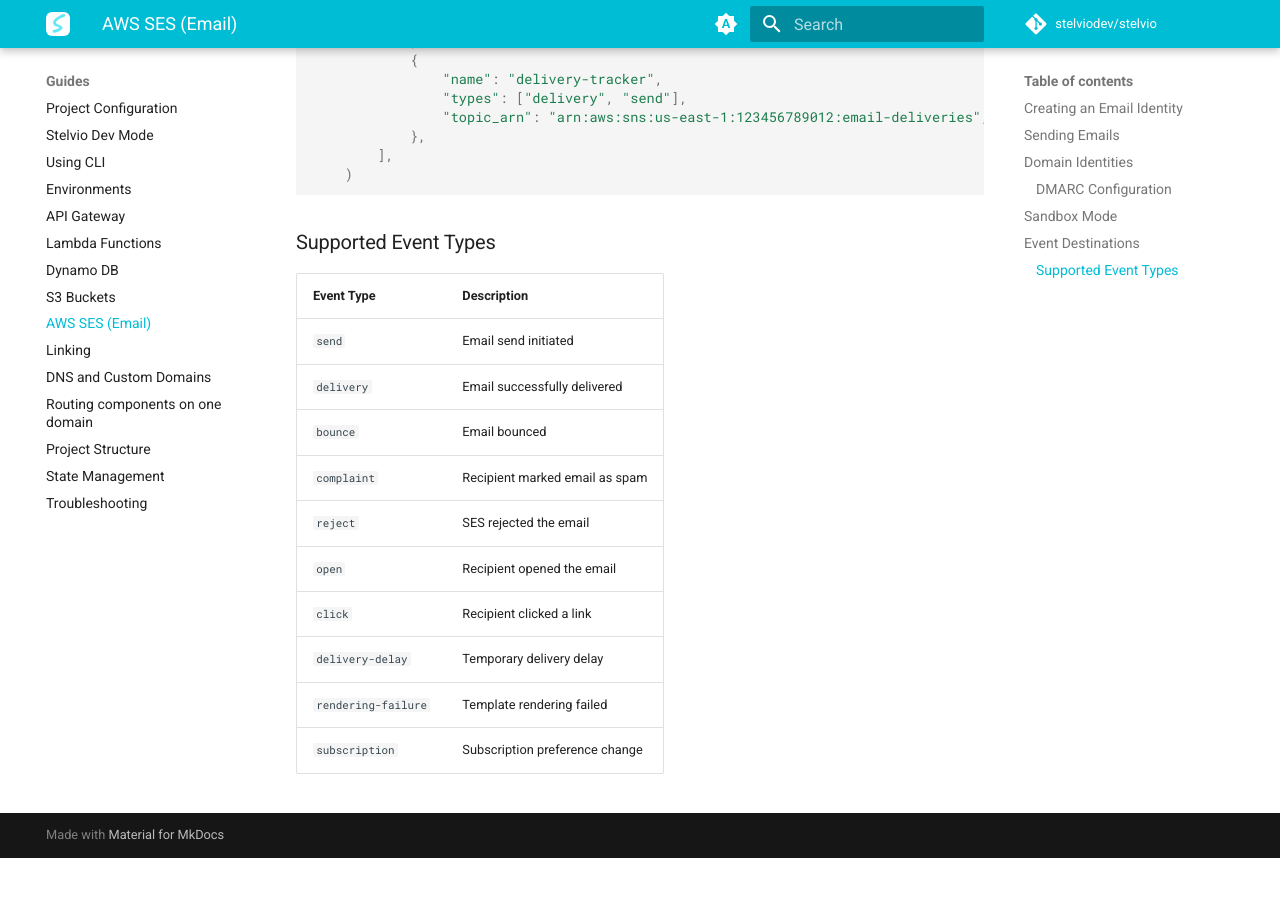
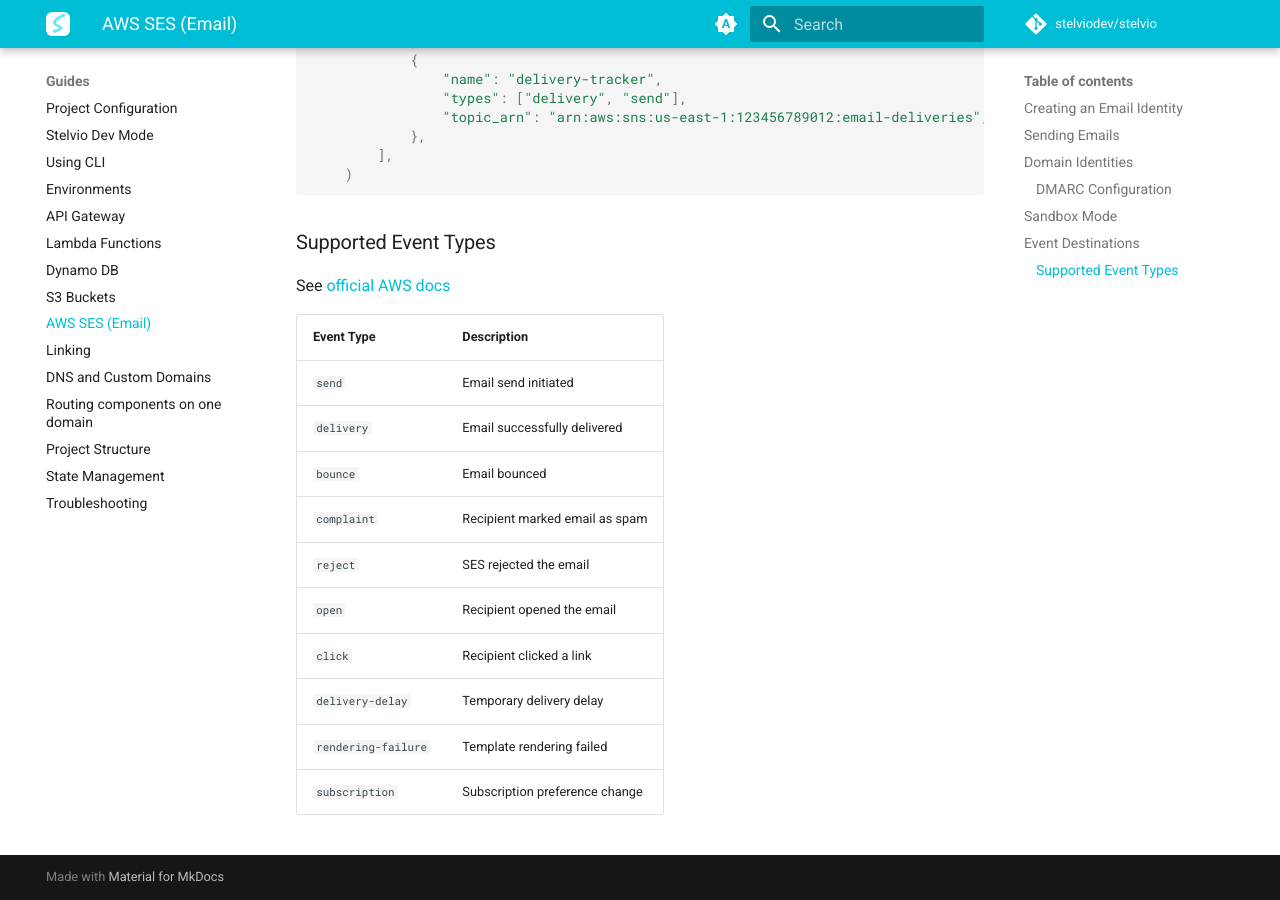
Before and after one commit to stelviodev/stelvio, an MkDocs documentation site: the page built from docs/guides/email.md, in a window 1280 px wide and 900 px high, scrolled down 3351 px. Built offline with MkDocs 1.6.1 and Material for MkDocs 9.7.7, drawn with Linux system fonts in a browser that asks for light colours; comment, search, counter and statistics services are not loaded; before the commit the page ends 4209 px from its top, so only the background shows below that.

Commit message:
improve tests and docs

```diff
--- a/docs/guides/email.md
+++ b/docs/guides/email.md
@@ -150,6 +150,8 @@
 
 ### Supported Event Types
 
+See [official AWS docs](https://docs.aws.amazon.com/ses/latest/dg/event-publishing-retrieving-sns-examples.html)
+
 | Event Type          | Description |
 |---------------------|-------------|
 | `send`              | Email send initiated |
```
